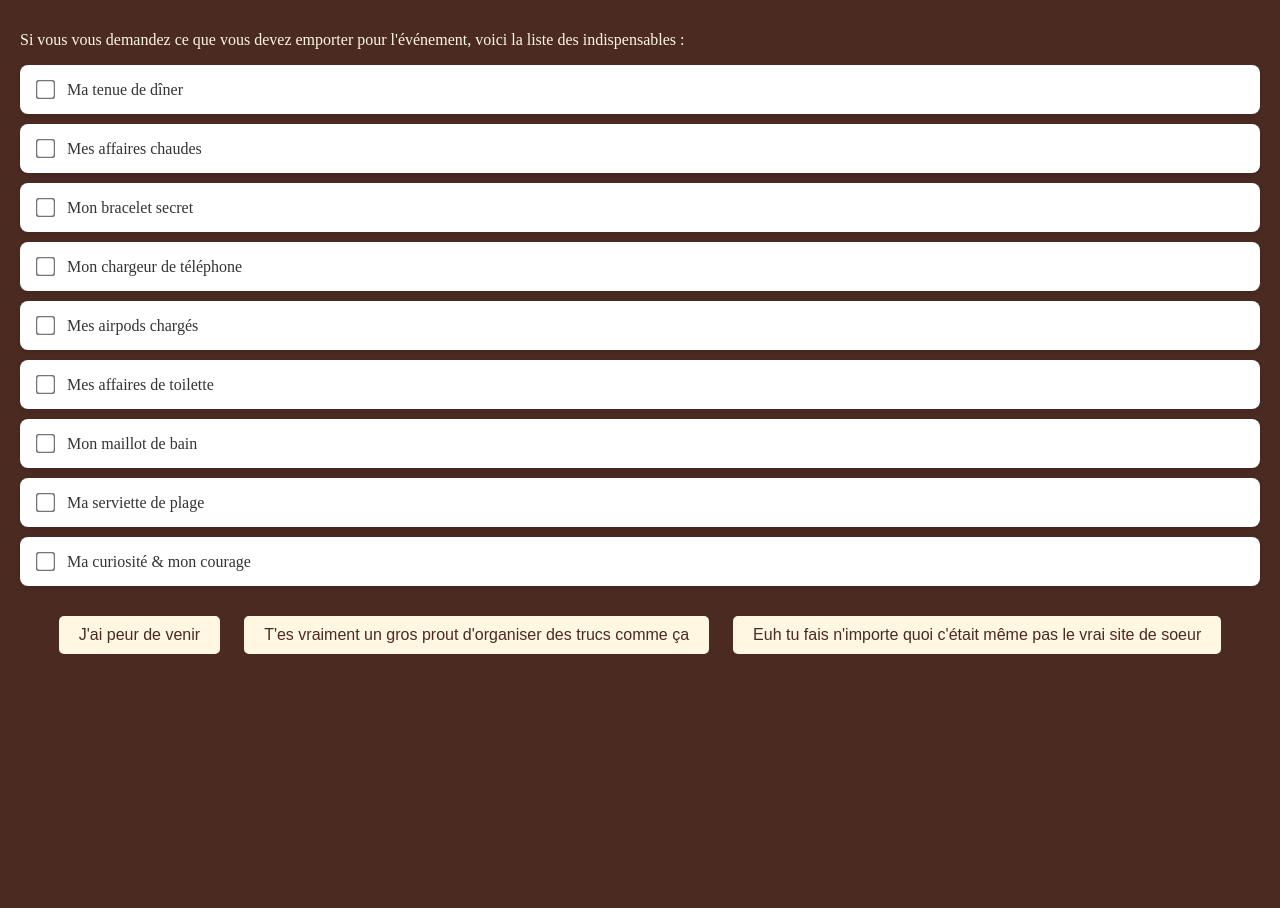
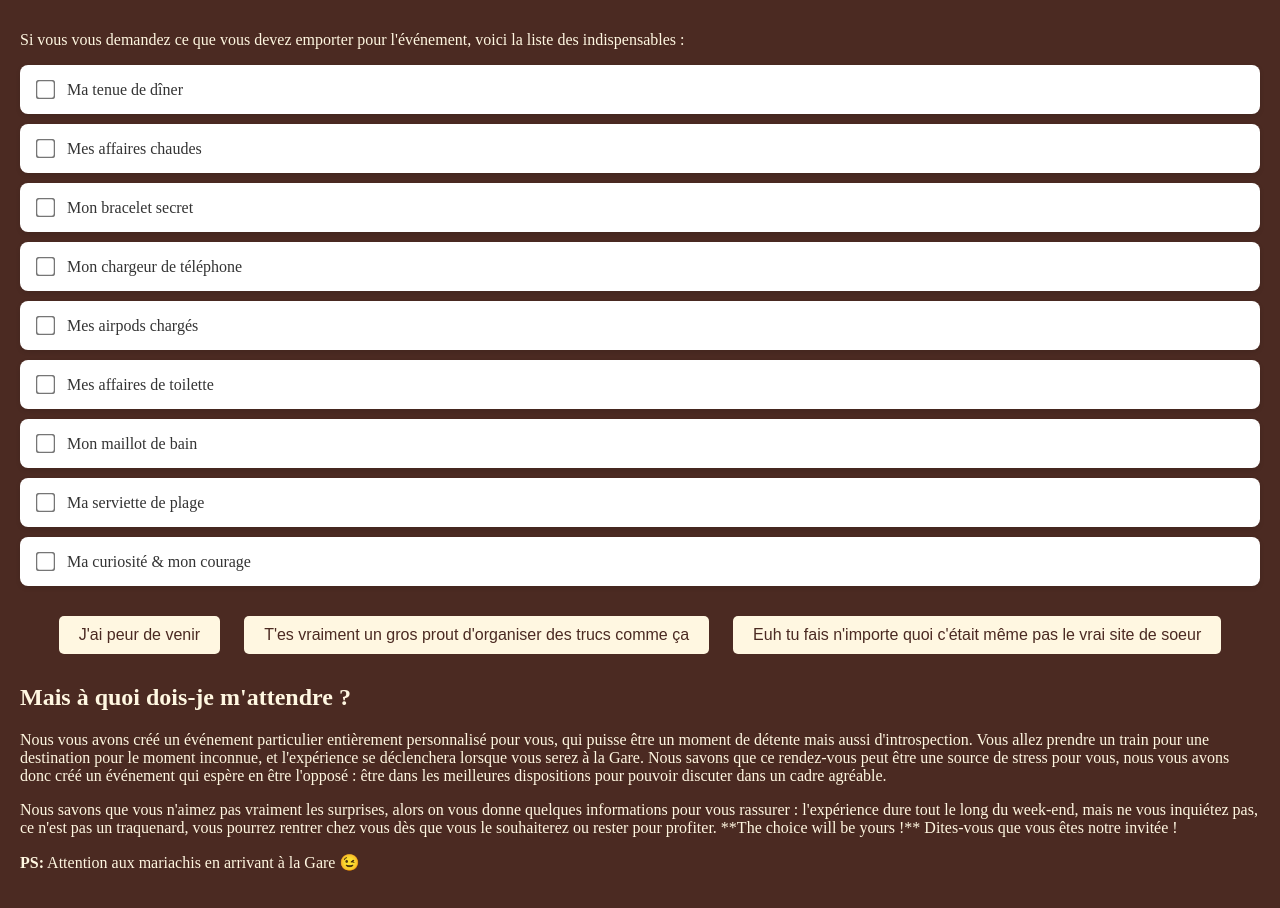
Before and after one commit to CobraAMF97/LISEZMOI, a plain HTML site: page index.html in a window 1280 px wide. Shown: the part 104-1012 px from the top of the page. Before the commit the page ends 800 px from the top, so only its background shows below. Drawn offline with Linux system fonts and the light colour scheme.

Commit message:
Update index.html

```diff
--- a/index.html
+++ b/index.html
@@ -167,5 +167,23 @@
     </div>
 
     <div id="message"></div>
+
+    <!-- Nouveau paragraphe ajouté -->
+    <section>
+        <h2>Mais à quoi dois-je m'attendre ?</h2>
+        <p>
+            Nous vous avons créé un événement particulier entièrement personnalisé pour vous, qui puisse être un moment de détente mais aussi d'introspection.
+            Vous allez prendre un train pour une destination pour le moment inconnue, et l'expérience se déclenchera lorsque vous serez à la Gare.
+            Nous savons que ce rendez-vous peut être une source de stress pour vous, nous vous avons donc créé un événement qui espère en être l'opposé :
+            être dans les meilleures dispositions pour pouvoir discuter dans un cadre agréable.
+        </p>
+        <p>
+            Nous savons que vous n'aimez pas vraiment les surprises, alors on vous donne quelques informations pour vous rassurer : l'expérience dure tout le long du week-end,
+            mais ne vous inquiétez pas, ce n'est pas un traquenard, vous pourrez rentrer chez vous dès que vous le souhaiterez ou rester pour profiter. **The choice will be yours !**
+            Dites-vous que vous êtes notre invitée !
+        </p>
+        <p><strong>PS:</strong> Attention aux mariachis en arrivant à la Gare 😉</p>
+    </section>
+
 </body>
 </html>
```
